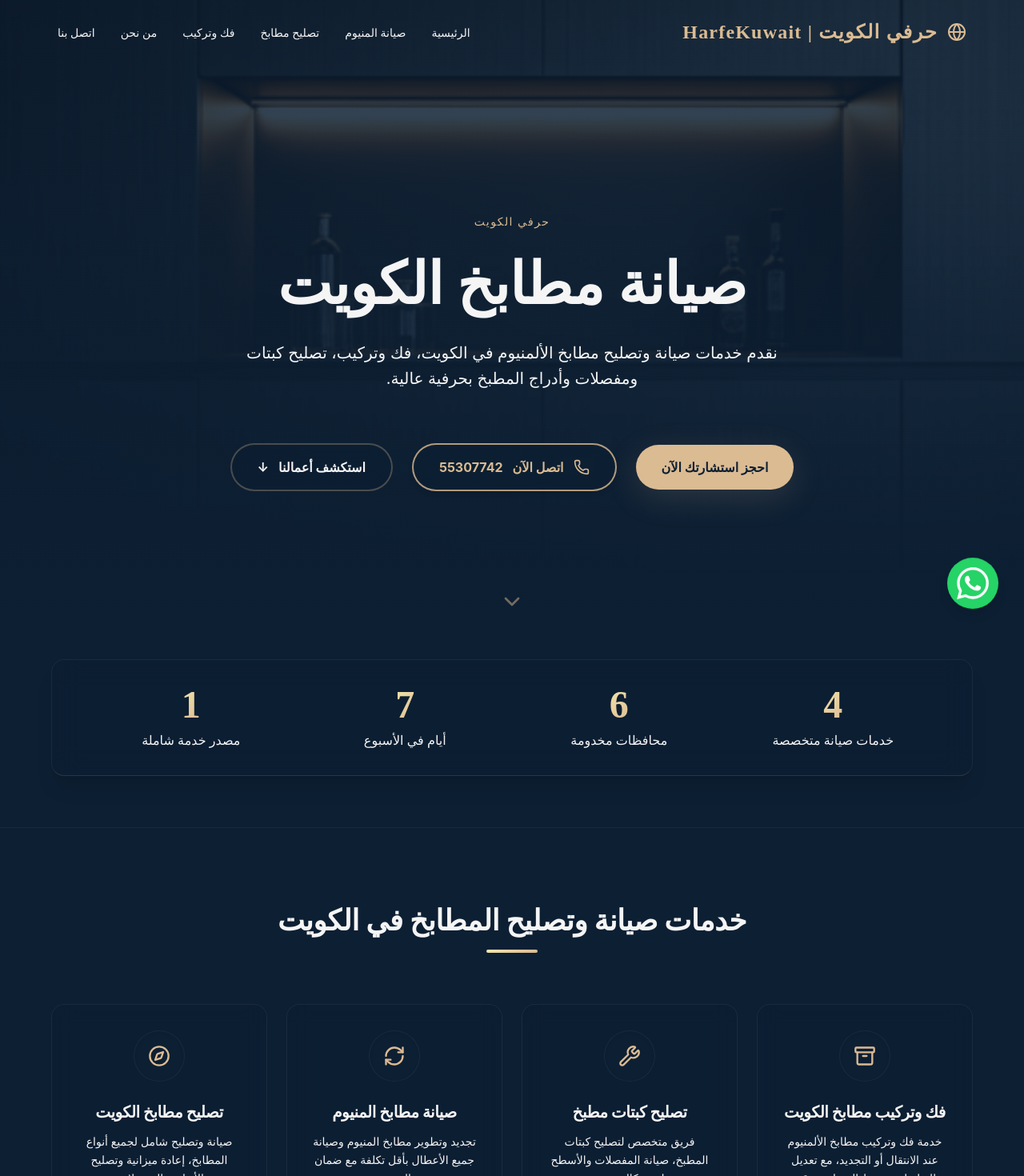
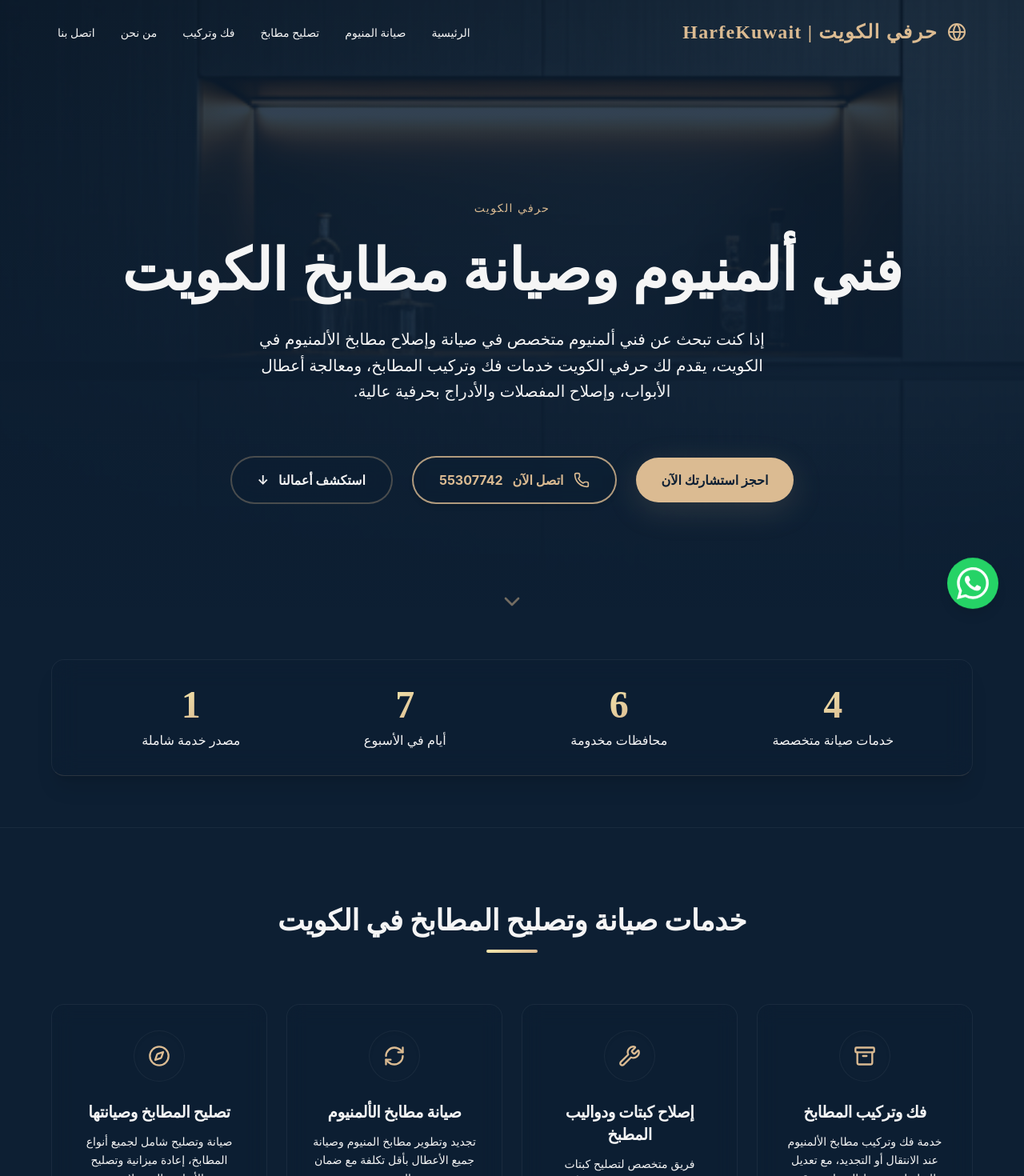
Before and after one commit to ta7akamel-ux/HarfeKuwait, a React (Vite) app: page / in a window 1280 px wide. Shown: the top 1470 px of the page at 80% size. Built offline with nearby package versions, Linux system fonts and the light colour scheme.

Commit message:
feat(seo): implement Phase 3 GEO Authority and Semantic Search Intents

```diff
--- a/src/components/FAQ.jsx
+++ b/src/components/FAQ.jsx
@@ -4,16 +4,16 @@ import { ChevronDown } from 'lucide-react';
 
 export const defaultFaqs = [
   {
-    question: "كيف يتم تحديد تكلفة صيانة المطبخ؟",
-    answer: "تختلف تكلفة صيانة أو تصليح المطبخ من حالة إلى أخرى، ولا يوجد سعر ثابت لجميع المطابخ. يتم تحديد التكلفة حسب نوع المشكلة، حالة المطبخ، القطع المطلوبة، وحجم العمل والجهد اللازم لتنفيذ الإصلاح. لذلك تختلف تكلفة إصلاح مفصلة أو درج حسب حالة القطعة ونوع الإصلاح المطلوب."
+    question: "ما هي خدمات صيانة مطابخ الألمنيوم؟",
+    answer: "تشمل خدمات صيانة مطابخ الألمنيوم إصلاح الكبتات والأدراج، تغيير المفصلات، صيانة الأبواب العالقة، وإعادة ضبط أجزاء المطبخ. كما نقدم خدمات فك وتركيب المطابخ عند الانتقال لضمان سلامة المطبخ."
   },
   {
-    question: "هل تقومون بتصليح كبتات وأدراج المطبخ المستعملة وتغيير المفصلات؟",
-    answer: "نعم، لدينا فريق متخصص في تصليح كبتات وأدراج المطبخ المستعملة، وتغيير المفصلات القديمة بأخرى أصلية ومضمونة لتعود وكأنها جديدة. نتعامل مع جميع أنواع المفصلات (الهيدروليكية والعادية) وسكك الأدراج بمختلف أنواعها. الإصلاح في كثير من الحالات يوفر عليك تكلفة تغيير المطبخ بالكامل."
+    question: "ما هي أشهر مشاكل مطابخ الألمنيوم؟",
+    answer: "من أشهر مشاكل مطابخ الألمنيوم: الأبواب العالقة أو التي لا تغلق جيداً، كسر أو تلف المفصلات، صعوبة حركة الأدراج وتلف سككها، واختلال توازن المطبخ. يمكننا إصلاح جميع هذه المشاكل بمهنية."
   },
   {
-    question: "ما هي مواعيد ومناطق عمل فني الألمنيوم في الكويت؟",
-    answer: "نقدم خدماتنا في جميع مناطق الكويت بما في ذلك العاصمة وحولي والفروانية والأحمدي والجهراء ومبارك الكبير. مواعيد عملنا مرنة لتناسب جدولك، ويمكنك التواصل معنا في أي وقت لتحديد موعد لزيارة الفني. نصلك في أقرب وقت ممكن."
+    question: "كيف يتم تحديد تكلفة صيانة المطبخ؟",
+    answer: "تختلف تكلفة صيانة المطبخ حسب نوع المشكلة، حالة المكونات، القطع المطلوبة للتغيير، وحجم العمل والجهد اللازم للتنفيذ. لا يوجد سعر ثابت، بل يتم التقييم بناءً على حالة المطبخ."
   }
 ];
 
--- a/src/components/Hero.jsx
+++ b/src/components/Hero.jsx
@@ -53,11 +53,11 @@ const Hero = () => {
           </motion.div>
 
           <motion.h1 variants={textVariants} className="unwan-al-batal text-5xl md:text-7xl font-serif font-bold text-text-primary mb-6 leading-tight">
-            صيانة مطابخ الكويت
+            فني ألمنيوم وصيانة مطابخ الكويت
           </motion.h1>
 
           <motion.p variants={textVariants} className="wasf-al-batal text-lg md:text-xl text-text-secondary max-w-2xl mb-12 leading-relaxed">
-            نقدم خدمات صيانة وتصليح مطابخ الألمنيوم في الكويت، فك وتركيب، تصليح كبتات ومفصلات وأدراج المطبخ بحرفية عالية.
+            إذا كنت تبحث عن فني ألمنيوم متخصص في صيانة وإصلاح مطابخ الألمنيوم في الكويت، يقدم لك حرفي الكويت خدمات فك وتركيب المطابخ، ومعالجة أعطال الأبواب، وإصلاح المفصلات والأدراج بحرفية عالية.
           </motion.p>
 
           <motion.div variants={textVariants} className="azrar-al-batal flex flex-col sm:flex-row flex-wrap justify-center items-center gap-4 sm:gap-6 mt-4">
--- a/src/components/Services.jsx
+++ b/src/components/Services.jsx
@@ -5,25 +5,25 @@ import { Link } from 'react-router-dom';
 
 const services = [
   {
-    title: 'فك وتركيب مطابخ الكويت',
+    title: 'فك وتركيب المطابخ',
     description: 'خدمة فك وتركيب مطابخ الألمنيوم عند الانتقال أو التجديد، مع تعديل القياسات وضبط الميزانية بدقة.',
     icon: <Archive size={28} className="text-brand-gold" />,
     link: '/فك-وتركيب-مطابخ/'
   },
   {
-    title: 'تصليح كبتات مطبخ',
+    title: 'إصلاح كبتات ودواليب المطبخ',
     description: 'فريق متخصص لتصليح كبتات المطبخ، صيانة المفصلات والأسطح لتعود كالجديدة.',
     icon: <Wrench size={28} className="text-brand-gold" />,
     link: '/تصليح-كبتات-المطابخ/'
   },
   {
-    title: 'صيانة مطابخ المنيوم',
+    title: 'صيانة مطابخ الألمنيوم',
     description: 'تجديد وتطوير مطابخ المنيوم وصيانة جميع الأعطال بأقل تكلفة مع ضمان الجودة.',
     icon: <RefreshCw size={28} className="text-brand-gold" />,
     link: '/صيانة-مطابخ-المنيوم/'
   },
   {
-    title: 'تصليح مطابخ الكويت',
+    title: 'تصليح المطابخ وصيانتها',
     description: 'صيانة وتصليح شامل لجميع أنواع المطابخ، إعادة ميزانية وتصليح الأبواب والمفصلات.',
     icon: <Compass size={28} className="text-brand-gold" />,
     link: '/تصليح-مطابخ-الكويت/'
--- a/src/pages/About.jsx
+++ b/src/pages/About.jsx
@@ -17,7 +17,7 @@ export default function About() {
   const content = (
     <>
       <p>
-        <strong>{businessData.name}</strong> هو فريق متخصص في صيانة وتصليح مطابخ الألمنيوم في الكويت. نسعى دائماً لتقديم خدمات عالية الجودة تساعد عملائنا على الحفاظ على مطابخهم بحالة ممتازة وتوفير تكاليف استبدال المطبخ بالكامل.
+        <strong>{businessData.name}</strong> يضم فني ألمنيوم متخصص في صيانة وإصلاح مطابخ الألمنيوم في الكويت. نسعى دائماً لتقديم خدمات عالية الجودة تساعد عملائنا على معالجة الأعطال، الحفاظ على مطابخهم بحالة ممتازة، وتوفير تكاليف الاستبدال الكامل.
       </p>
       <p>
         نتعامل مع كافة أنواع أعطال مطابخ الألمنيوم، بدءاً من إصلاح المفصلات التالفة وسكك الأدراج العالقة، وصولاً إلى فك وتركيب المطابخ عند الانتقال من منزل لآخر. نعتمد في عملنا على قطع غيار متوافقة وذات جودة عالية لضمان عمر أطول لمطبخك.
--- a/src/pages/AluminumKitchens.jsx
+++ b/src/pages/AluminumKitchens.jsx
@@ -20,10 +20,10 @@ export default function AluminumKitchens() {
   const content = (
     <>
       <p>
-        تعتبر مطابخ الألمنيوم من أكثر الخيارات شيوعاً في الكويت لمتانتها ومقاومتها للرطوبة والحرارة. ولكن مع مرور الوقت والاستخدام اليومي، قد تحتاج إلى <strong>صيانة مطابخ المنيوم</strong> بشكل احترافي لضمان بقائها في أفضل حالة.
+        تعتبر مطابخ الألمنيوم من أكثر الخيارات شيوعاً في الكويت لمتانتها ومقاومتها للرطوبة والحرارة. ولكن مع مرور الوقت والاستخدام اليومي، قد تحتاج إلى صيانة وإصلاح مطابخ الألمنيوم بشكل احترافي لضمان بقائها في أفضل حالة ومعالجة الأعطال الناتجة عن الاستهلاك.
       </p>
       <p>
-        نحن نقدم خدمات متكاملة تشمل تصليح مطابخ المنيوم بكافة أنواعها، وصيانة الأبواب والأدراج والمفصلات. فني مطابخ ألمنيوم لدينا يمتلك خبرة طويلة في التعامل مع كافة التحديات التي قد تواجهها في مطبخك، ويستخدم أفضل قطع الغيار الأصلية.
+        نحن نقدم خدمات متكاملة تشمل تصليح مطابخ ألمنيوم الكويت بكافة أنواعها، وصيانة الأبواب والأدراج والمفصلات. كفريق متخصص، لدينا فني ألمنيوم يمتلك خبرة طويلة في التعامل مع كافة التحديات التي قد تواجهها في مطبخك، ويستخدم أفضل قطع الغيار الأصلية.
       </p>
     </>
   );
--- a/src/pages/CabinetRepair.jsx
+++ b/src/pages/CabinetRepair.jsx
@@ -20,10 +20,10 @@ export default function CabinetRepair() {
   const content = (
     <>
       <p>
-        هل تعاني من أبواب خزائن المطبخ التي لا تغلق جيداً؟ أو أدراج عالقة ومكسورة؟ خدمة <strong>تصليح كبتات مطبخ</strong> لدينا هي الحل المثالي لإعادة الحيوية لمطبخك دون الحاجة لتغييره بالكامل.
+        هل تعاني من باب المطبخ الذي لا يغلق جيداً؟ أو أدراج المطبخ التي لا تعمل بشكل صحيح؟ خدمة إصلاح دواليب وكبتات المطبخ لدينا هي الحل المثالي لإعادة الحيوية لمطبخك ومعالجة كافة المشاكل دون الحاجة لتغييره بالكامل.
       </p>
       <p>
-        فريقنا متخصص في تصليح أدراج المطبخ، إصلاح مفصلات المطابخ التالفة، وصيانة خزائن المطبخ. نقوم بتغيير المفصلات القديمة بمفصلات أصلية وقوية، وإصلاح سكك الأدراج لتعود للعمل بسلاسة ويسر، مما يطيل من عمر مطبخك الافتراضي.
+        فريقنا متخصص في تصليح أدراج المطبخ، إصلاح مفصلات المطابخ التالفة، وصيانة خزائن المطبخ من الداخل والخارج. نقوم بتغيير المفصلات القديمة بمفصلات أصلية وقوية، واستبدال الأجزاء التالفة لتعود للعمل بسلاسة ويسر، مما يطيل من عمر مطبخك الافتراضي.
       </p>
     </>
   );
```
Also changed, not shown: src/pages/FAQPageHub.jsx (+24 -0 lines), 3 other files (tests, documents, lock files or other folders).
